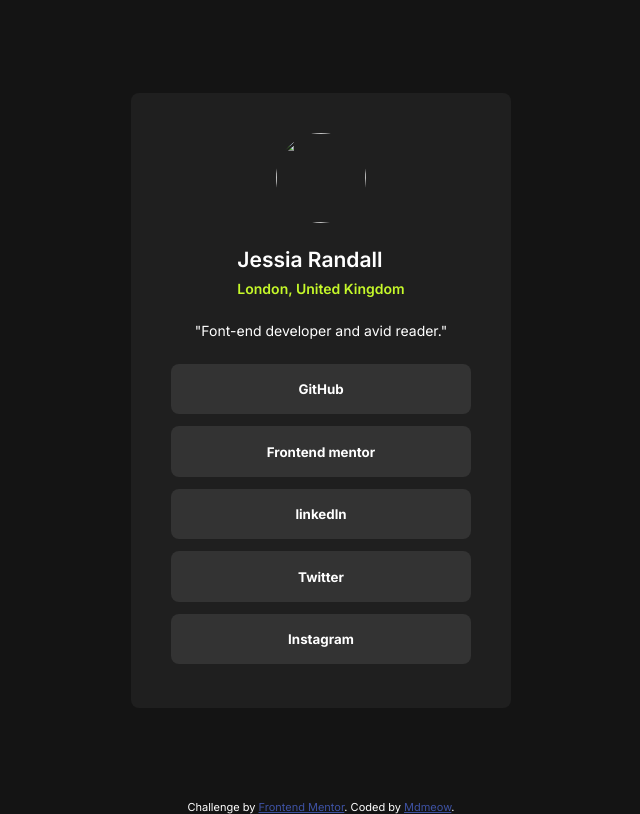
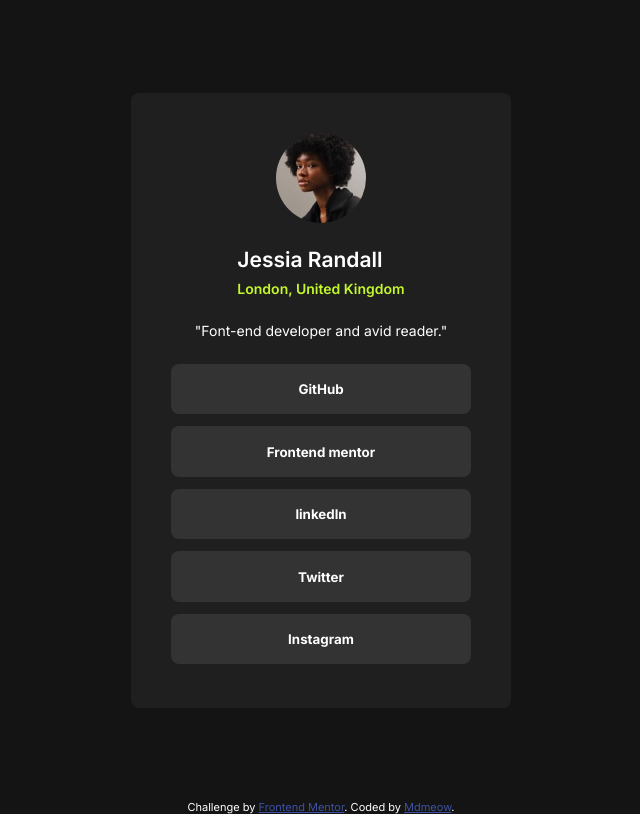
Before and after one commit to mouaddagdage/Front-End-01, a plain HTML site: page index.html in a window 1280 px wide. Shown: the whole page, without its empty margins (319-959 px from the left). Drawn offline with Linux system fonts and the light colour scheme.

Commit message:
Add files via upload

```diff
--- a/index.html
+++ b/index.html
@@ -4,7 +4,7 @@
     <meta charset="UTF-8">
     <meta name="viewport" content="width=device-width, initial-scale=1.0">
     <link rel="stylesheet" href="style.css">
-    <link rel="icon" type="image/png" sizes="32x32" href="images/favicon-32x32.png">
+    <link rel="icon" type="image/png" sizes="32x32" href="favicon-32x32.png">
 
   <title>Frontend Mentor | Social links profile</title>
 
@@ -17,7 +17,7 @@
 <body>
     <div class="container">
         <div class="content">
-            <img src="images/avatar-jessica.jpeg" alt="">
+            <img src="avatar-jessica.jpeg" alt="">
             <div class="text">
                 <h2>Jessia Randall</h2>
                 <span>London, United Kingdom</span>
```
